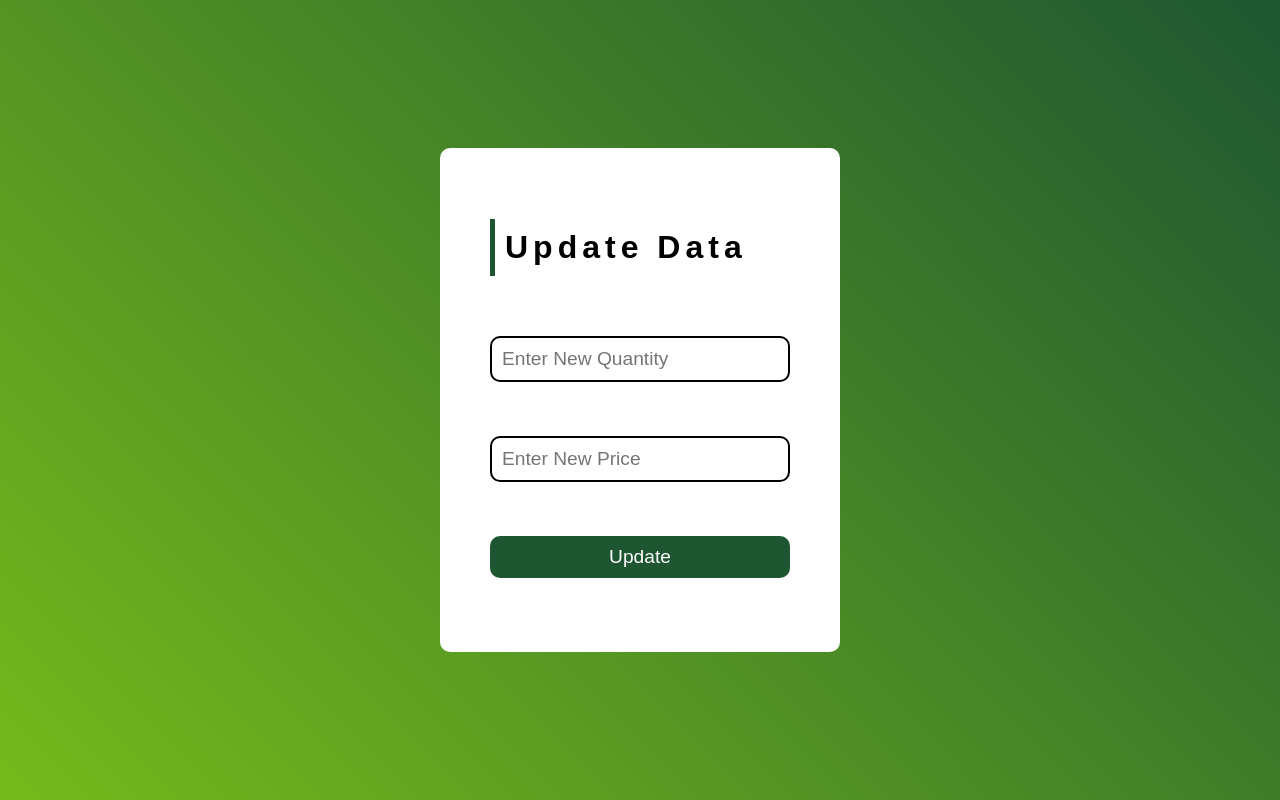
After one commit to sifawboumezough/HealthyFood1, a PHP site: page /edit.php?product_id=1 in a window 1280 px wide. The commit adds this page. Run offline with PHP 8.4, Linux system fonts and the light colour scheme; data that the repository does not hold is empty.

Commit message:
Delete+Edit_working

```diff
--- /dev/null
+++ b/html&cssM/edit.php
@@ -0,0 +1,38 @@
+<?php
+include_once "./connect/dbConn.php";
+
+$id = $_GET['product_id'];
+$qry = mysqli_query($conn, "SELECT * FROM products WHERE `product_id`='$id'");
+$row = mysqli_fetch_array($qry);
+if(isset($_POST['update']))
+{
+    $qty = $_POST['Quantity'];
+    $price = $_POST['Price'];
+
+    $query = "UPDATE `products` SET `product_qty`='$qty',`product_price`='$price' WHERE `product_id`='$id'";
+    $result = mysqli_query($conn, $query);
+    if($result)
+    {
+        header("location:Product.php");
+    }else{
+        echo 'Data not Updated';
+    }
+    mysqli_close($conn);
+}
+?>
+<link rel="stylesheet" href="./styles/form.css">
+
+<div class="center">
+    <h1>Update Data</h1>
+    <form method="POST">
+        <div class="inputbox">
+            <input type="text" name="Quantity" value="<?php echo $row['product_qty'] ?>" placeholder="Enter New Quantity" Required>
+        </div>
+        <div class="inputbox">
+            <input type="text" name="Price" value="<?php echo $row['product_price'] ?>" placeholder="Enter New Price" Required>
+        </div>
+        <div class="inputbox">
+            <input type="submit" name="update" value="Update">
+        </div>
+    </form>
+</div>
--- /dev/null
+++ b/html&cssM/styles/form.css
@@ -0,0 +1,58 @@
+body{
+    margin: 0;
+    padding: 0;
+    box-sizing: border-box;
+    display: flex;
+    justify-content: center;
+    align-items: center;
+    height: 100vh;
+    background: linear-gradient(45deg, #76ba1b, #1E5631);
+    font-family: Arial, Helvetica, sans-serif;
+}
+
+.center {
+    position: relative;
+    padding: 50px 50px;
+    background: #fff;
+    border-radius: 10px;
+  }
+.center h1 {
+    font-size: 2em;
+    border-left: 5px solid #1E5631;
+    padding: 10px;
+    color: #000;
+    letter-spacing: 5px;
+    margin-bottom: 60px;
+    font-weight: bold;
+    padding-left: 10px;
+}
+.center .inputbox {
+    position: relative;
+    width: 300px;
+    height: 50px;
+    margin-bottom: 50px;
+  }
+  .center .inputbox input {
+    position: absolute;
+    top: 0;
+    left: 0;
+    width: 100%;
+    border: 2px solid #000;
+    outline: none;
+    background: none;
+    padding: 10px;
+    border-radius: 10px;
+    font-size: 1.2em;
+  }
+  .center .inputbox:last-child {
+    margin-bottom: 0;
+  }
+  .center .inputbox [type="submit"] {
+    width: 100%;
+    background: #1E5631;
+    color: #fff;
+    border: #fff;
+  }
+  .center .inputbox:hover [type="submit"] {
+    background: linear-gradient(45deg, #76ba1b, #1E5631);
+  }
```
Also changed, not shown: html&cssM/Product.php (+3 -7 lines), html&cssM/delete.php (+6 -6 lines).
